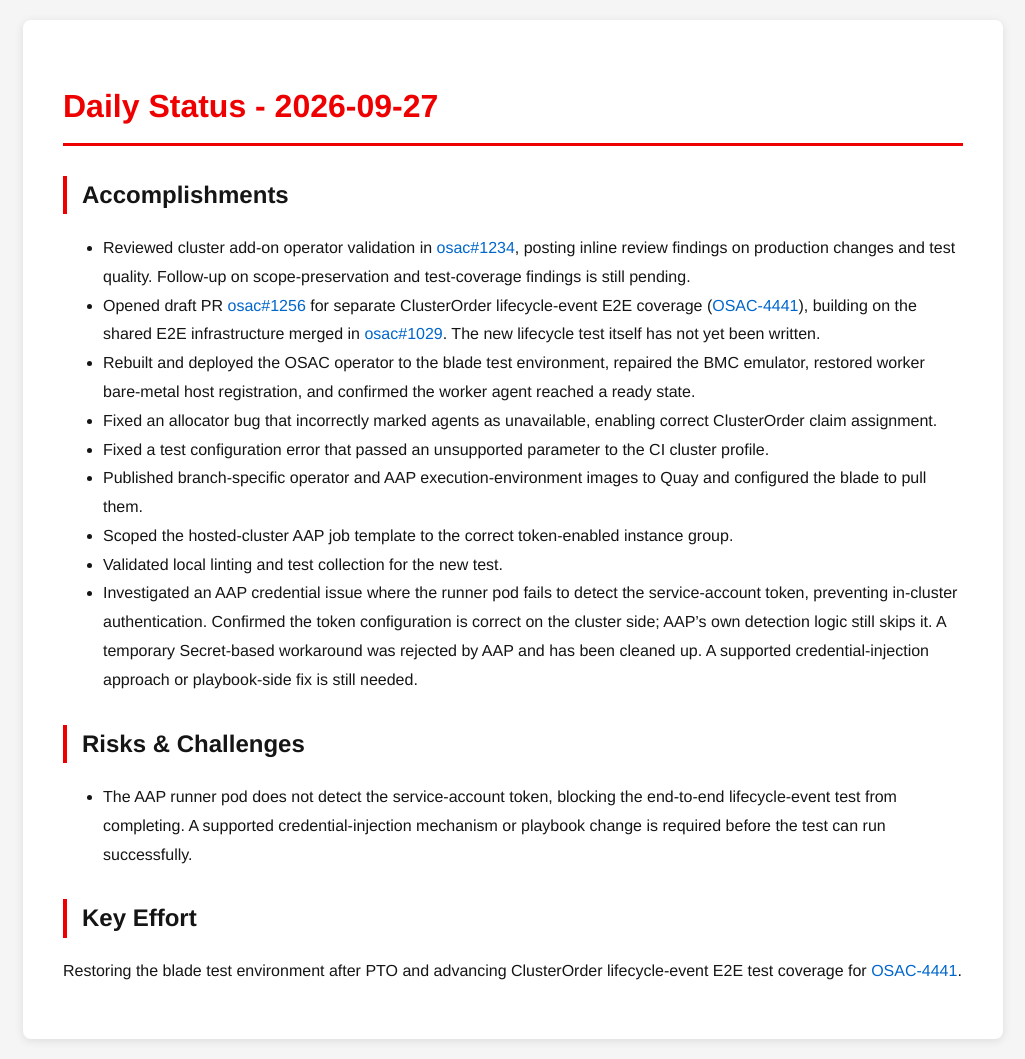
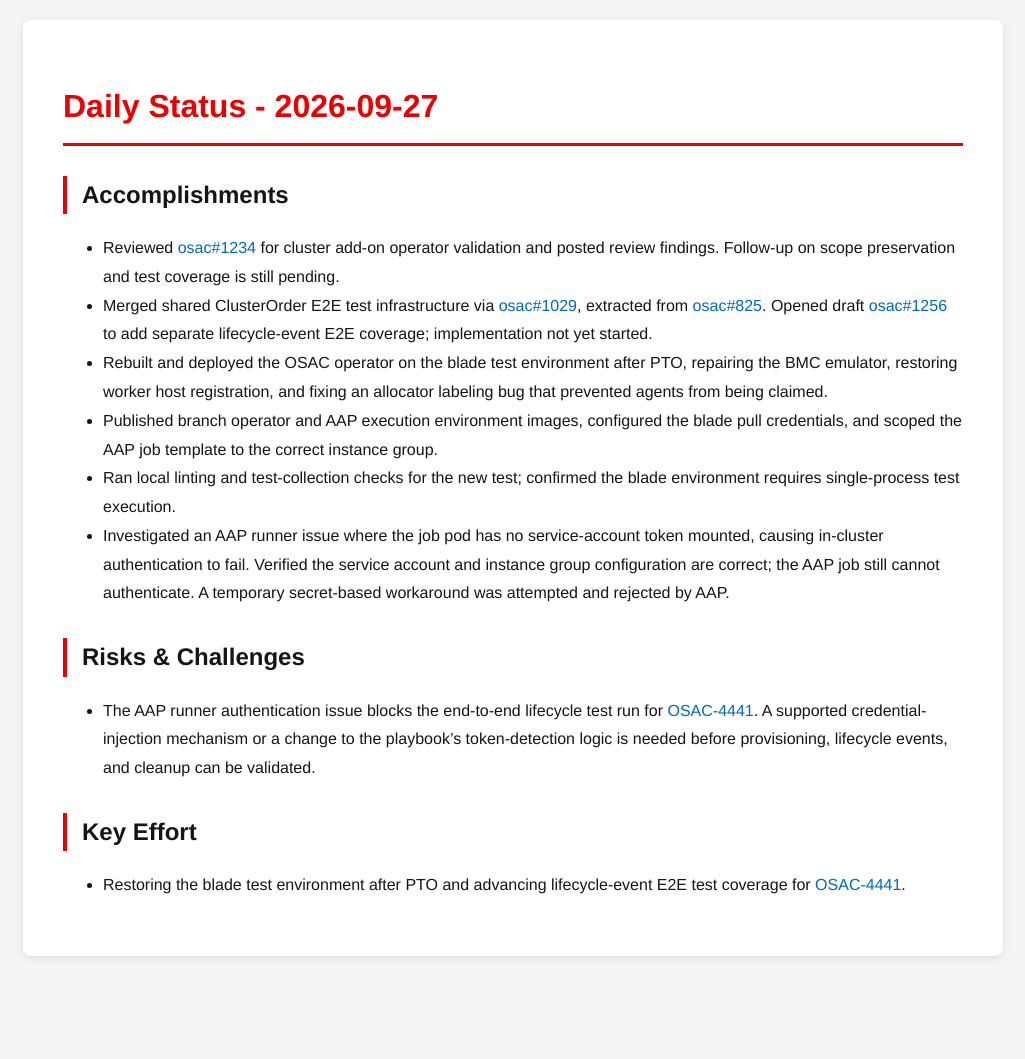
Before and after one commit to tzvatot/daily-status, a Jekyll site: the page built from 2026-09-27.md, in a window 1280 px wide. Shown: the whole page, without its empty margins (127-1152 px from the left). Built offline with Jekyll 4.4.1, drawn with Linux system fonts in a browser that asks for light colours; after the commit the page ends 976 px from its top, so only the background shows below that.

Commit message:
Daily status update - 2026-09-27

```diff
--- a/2026-09-27.md
+++ b/2026-09-27.md
@@ -7,18 +7,15 @@ date: 2026-09-27
 # Daily Status - 2026-09-27
 
 ## Accomplishments
-- Reviewed cluster add-on operator validation in [osac#1234](https://github.com/osac-project/osac/pull/1234), posting inline review findings on production changes and test quality. Follow-up on scope-preservation and test-coverage findings is still pending.
-- Opened draft PR [osac#1256](https://github.com/osac-project/osac/pull/1256) for separate ClusterOrder lifecycle-event E2E coverage ([OSAC-4441](https://redhat.atlassian.net/browse/OSAC-4441)), building on the shared E2E infrastructure merged in [osac#1029](https://github.com/osac-project/osac/pull/1029). The new lifecycle test itself has not yet been written.
-- Rebuilt and deployed the OSAC operator to the blade test environment, repaired the BMC emulator, restored worker bare-metal host registration, and confirmed the worker agent reached a ready state.
-- Fixed an allocator bug that incorrectly marked agents as unavailable, enabling correct ClusterOrder claim assignment.
-- Fixed a test configuration error that passed an unsupported parameter to the CI cluster profile.
-- Published branch-specific operator and AAP execution-environment images to Quay and configured the blade to pull them.
-- Scoped the hosted-cluster AAP job template to the correct token-enabled instance group.
-- Validated local linting and test collection for the new test.
-- Investigated an AAP credential issue where the runner pod fails to detect the service-account token, preventing in-cluster authentication. Confirmed the token configuration is correct on the cluster side; AAP's own detection logic still skips it. A temporary Secret-based workaround was rejected by AAP and has been cleaned up. A supported credential-injection approach or playbook-side fix is still needed.
+- Reviewed [osac#1234](https://github.com/osac-project/osac/pull/1234) for cluster add-on operator validation and posted review findings. Follow-up on scope preservation and test coverage is still pending.
+- Merged shared ClusterOrder E2E test infrastructure via [osac#1029](https://github.com/osac-project/osac/pull/1029), extracted from [osac#825](https://github.com/osac-project/osac/pull/825). Opened draft [osac#1256](https://github.com/osac-project/osac/pull/1256) to add separate lifecycle-event E2E coverage; implementation not yet started.
+- Rebuilt and deployed the OSAC operator on the blade test environment after PTO, repairing the BMC emulator, restoring worker host registration, and fixing an allocator labeling bug that prevented agents from being claimed.
+- Published branch operator and AAP execution environment images, configured the blade pull credentials, and scoped the AAP job template to the correct instance group.
+- Ran local linting and test-collection checks for the new test; confirmed the blade environment requires single-process test execution.
+- Investigated an AAP runner issue where the job pod has no service-account token mounted, causing in-cluster authentication to fail. Verified the service account and instance group configuration are correct; the AAP job still cannot authenticate. A temporary secret-based workaround was attempted and rejected by AAP.
 
 ## Risks & Challenges
-- The AAP runner pod does not detect the service-account token, blocking the end-to-end lifecycle-event test from completing. A supported credential-injection mechanism or playbook change is required before the test can run successfully.
+- The AAP runner authentication issue blocks the end-to-end lifecycle test run for [OSAC-4441](https://redhat.atlassian.net/browse/OSAC-4441). A supported credential-injection mechanism or a change to the playbook's token-detection logic is needed before provisioning, lifecycle events, and cleanup can be validated.
 
 ## Key Effort
-Restoring the blade test environment after PTO and advancing ClusterOrder lifecycle-event E2E test coverage for [OSAC-4441](https://redhat.atlassian.net/browse/OSAC-4441).
+- Restoring the blade test environment after PTO and advancing lifecycle-event E2E test coverage for [OSAC-4441](https://redhat.atlassian.net/browse/OSAC-4441).
```
